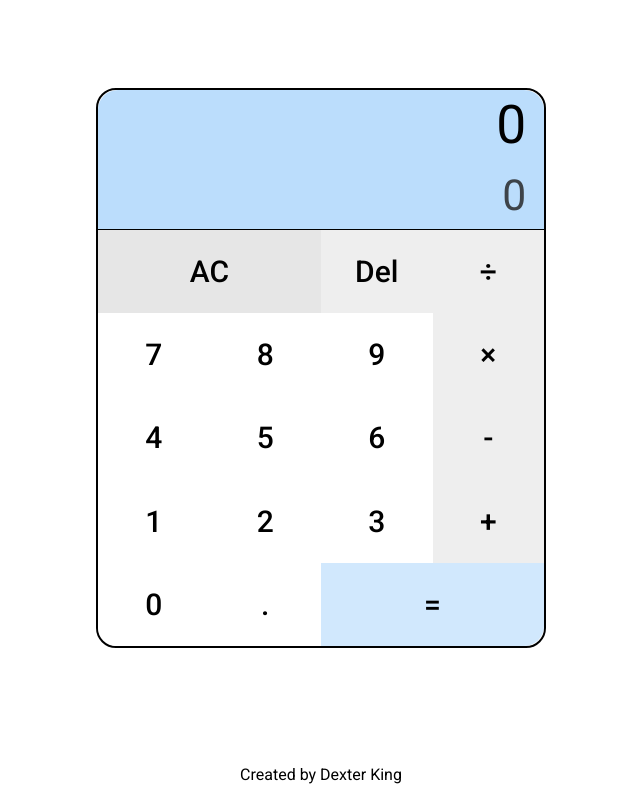
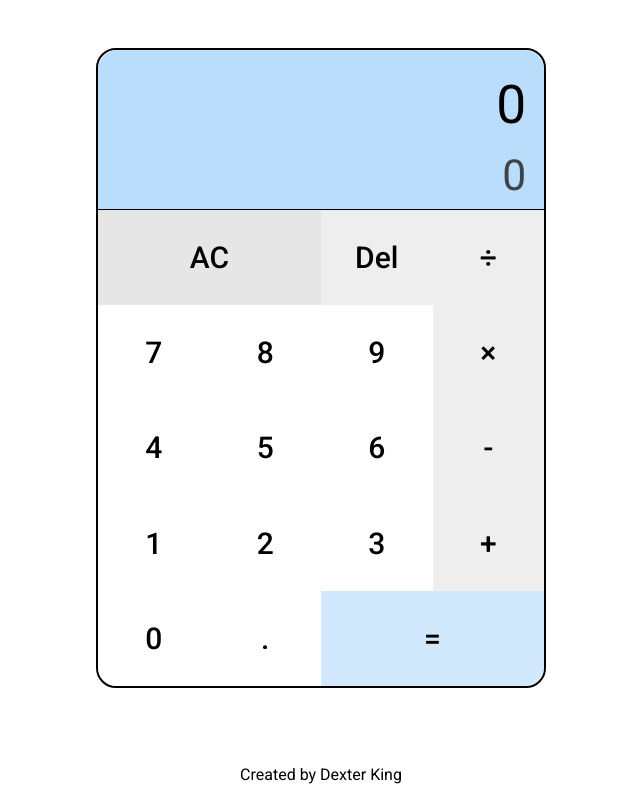
Before and after one commit to KingD2220/odin-calculator, a plain HTML site: page index.html in a window 1280 px wide. Shown: the whole page, without its empty margins (319-959 px from the left). Drawn offline with Linux system fonts and the light colour scheme.

Commit message:
Change width and height to be same as minimums.

```diff
--- a/styles.css
+++ b/styles.css
@@ -14,9 +14,9 @@ body {
 
 .calculator-container {
     min-width: 450px;
-    max-height: 700px;
-    width: auto;
-    height: 70vh;
+    max-height: 640px;
+    width: 450px;
+    height: 640px;
 
     display: flex;
     flex-direction: column;
```
